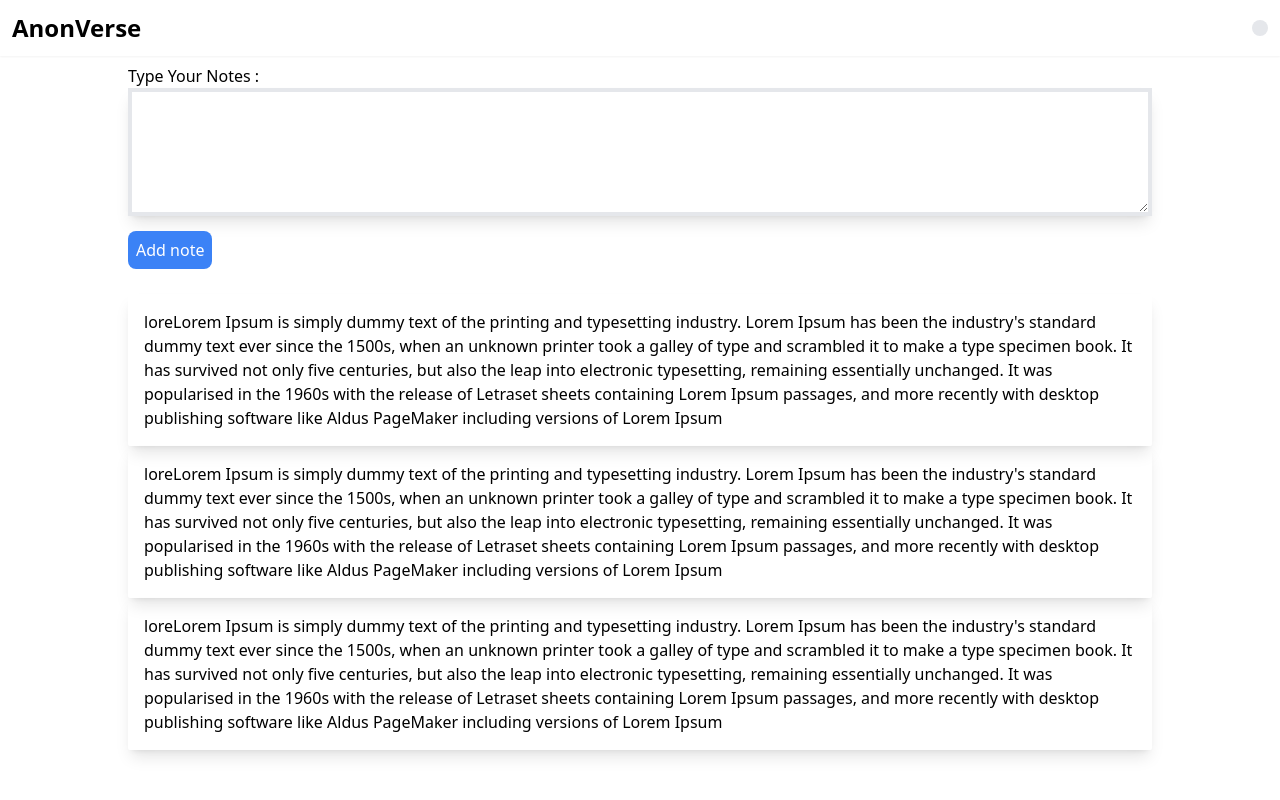
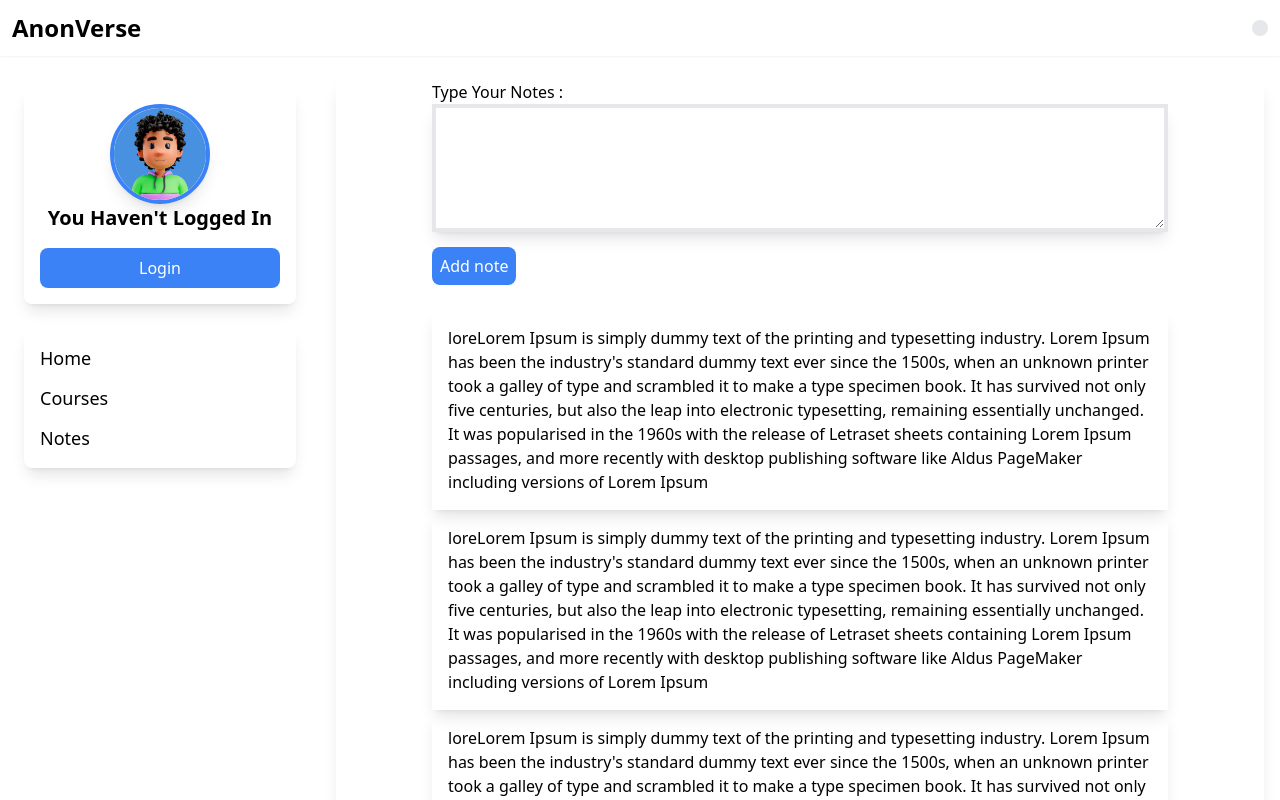
Before and after one commit to HackathonHive/frontend, a React (Create React App) app: page /notes in a window 1280 px wide. Built offline with nearby package versions, Linux system fonts and the light colour scheme.

Commit message:
adding navcard to notes page

```diff
--- a/src/pages/Notes.js
+++ b/src/pages/Notes.js
@@ -1,9 +1,21 @@
 import React from "react";
 import { Link } from 'react-router-dom';
 
+import ProfileCard from "../components/ProfileCard";
+import NavCard from "../components/NavCard";
+
 export default function Notes() {
   return (
-    <div className="mx-auto w-4/5 flex-col justify-center align-middle">
+    <>
+      <div
+        className={`grid-cols-1 grid md:grid-cols-4 gap-8 m-0 h-full p-4  fixed w-full `}
+        style={{ height: "100%" }}
+      >
+        <div className="hidden md:block gap-4 col-span-1">
+          <ProfileCard />
+          <NavCard />
+        </div>
+    <div className="mx-auto w-full px-24 flex-col justify-center align-middle gap-4 col-span-3 h-full shadow-lg mr-5">
       <div className="w-full mb-8">
         <h3>Type Your Notes : </h3>
         <textarea
@@ -50,5 +62,8 @@ export default function Notes() {
         of Lorem Ipsum
       </div>
     </div>
+
+</div>
+</>
   );
 }
```
